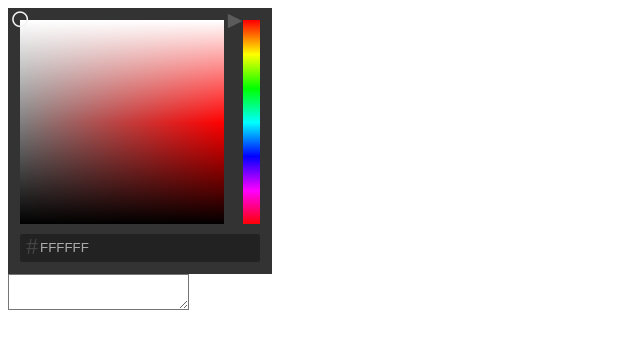
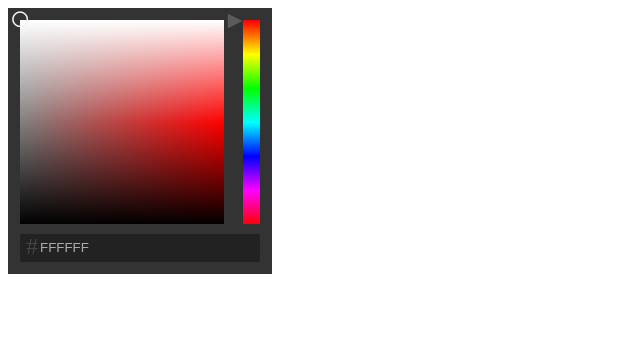
Before and after one commit to danprince/ng-picky, a website: page example/index.html in a window 1280 px wide. Shown: the whole page, without its empty margins (0-640 px from the left). Drawn offline with Linux system fonts and the light colour scheme.

Commit message:
improved example

```diff
--- a/example/index.html
+++ b/example/index.html
@@ -8,8 +8,7 @@
   <script src='../picker.js'></script>
   <script src='example.js'></script>
 </head>
-<body ng-controller='ExampleController'>
+<body ng-controller='ExampleController' style='background:{{ picked | toHex }};'>
   <picker color='picked'></picker>
-  <textarea style='background:{{ picked | toHex }};'></textarea>
 </body>
 </html>
```
